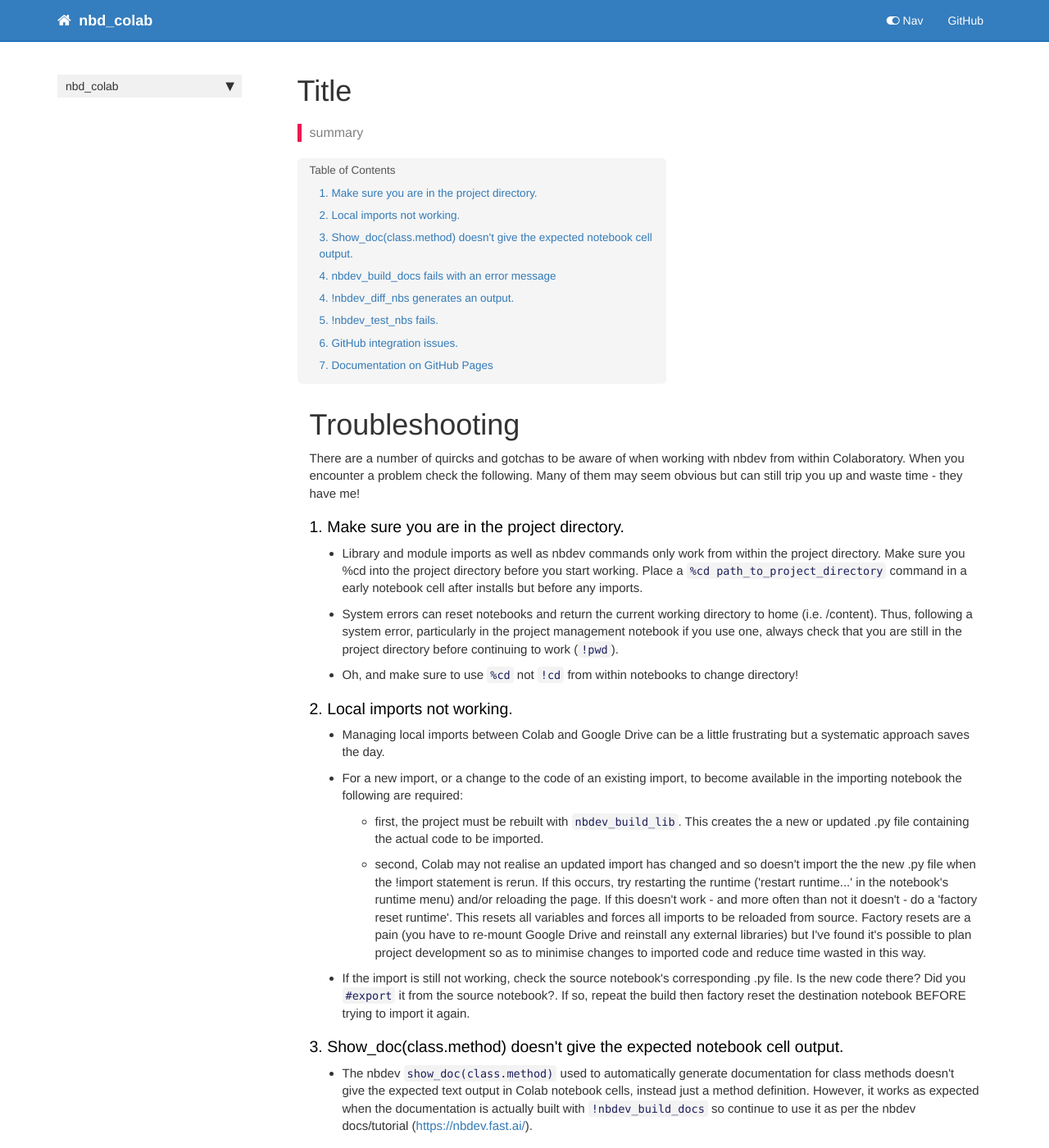
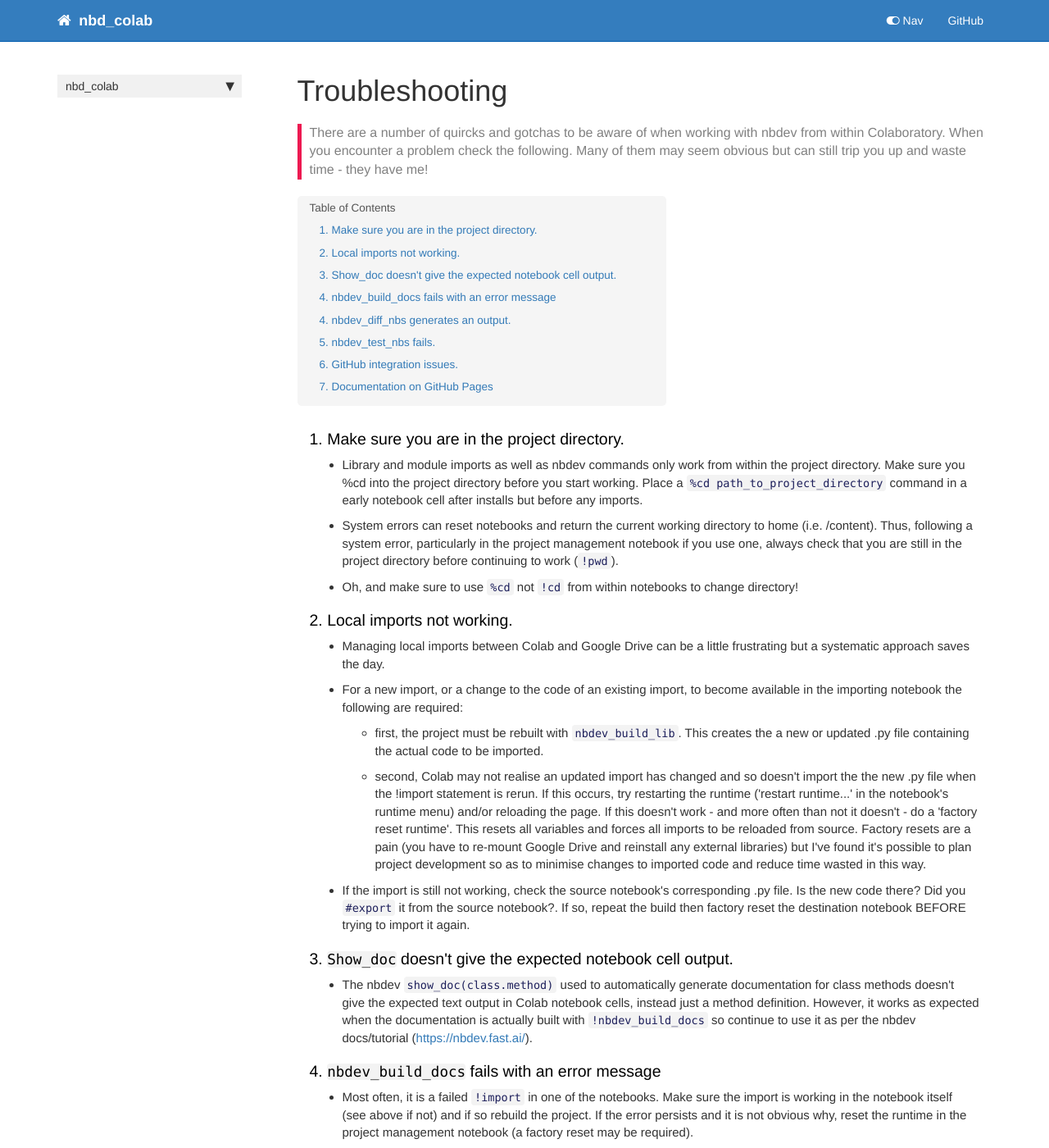
Before and after one commit to hallmx/nbd_colab, a Jekyll site: the page built from docs/troubleshooting.html, in a window 1280 px wide and 1400 px high. Shown: the whole window at 82% size. Built offline with Jekyll 4.4.1, drawn with Linux system fonts in a browser that asks for light colours; nearby versions of some CDN libraries; comment, search, counter and statistics services are not loaded; some of the changed text lies outside the part shown.

Commit message:
bugfix to nbdev syntax in troubleshoot.ipynb

```diff
--- a/docs/_data/sidebars/home_sidebar.yml
+++ b/docs/_data/sidebars/home_sidebar.yml
@@ -16,7 +16,7 @@ entries:
       title: Adding a new notebook
       url: /tutorial
     - output: web,pdf
-      title: Title
+      title: Troubleshooting
       url: /troubleshooting
     output: web
     title: nbd_colab
--- a/docs/sidebar.json
+++ b/docs/sidebar.json
@@ -3,6 +3,6 @@
     "Overview": "/",
     "Project setup with nbd_colab": "/core",
     "Adding a new notebook": "/tutorial",
-    "Title": "/troubleshooting"
+    "Troubleshooting": "/troubleshooting"
   }
 }
--- a/docs/troubleshooting.html
+++ b/docs/troubleshooting.html
@@ -1,11 +1,11 @@
 ---
 
-title: Title
+title: Troubleshooting
 
 keywords: fastai
 sidebar: home_sidebar
 
-summary: "summary"
+summary: "There are a number of quircks and gotchas to be aware of when working with nbdev from within Colaboratory. When you encounter a problem check the following. Many of them may seem obvious but can still trip you up and waste time - they have me!"
 ---
 <!--
 
@@ -25,13 +25,6 @@ summary: "summary"
 </div>
 <div class="cell border-box-sizing code_cell rendered">
 
-</div>
-<div class="cell border-box-sizing text_cell rendered"><div class="inner_cell">
-<div class="text_cell_render border-box-sizing rendered_html">
-<h1 id="Troubleshooting">Troubleshooting<a class="anchor-link" href="#Troubleshooting">&#182;</a></h1><p>There are a number of quircks and gotchas to be aware of when working with nbdev from within Colaboratory. When you encounter a problem check the following. Many of them may seem obvious but can still trip you up and waste time - they have me!</p>
-
-</div>
-</div>
 </div>
 <div class="cell border-box-sizing text_cell rendered"><div class="inner_cell">
 <div class="text_cell_render border-box-sizing rendered_html">
@@ -71,7 +64,7 @@ day.</p>
 </div>
 <div class="cell border-box-sizing text_cell rendered"><div class="inner_cell">
 <div class="text_cell_render border-box-sizing rendered_html">
-<h3 id="3.-Show_doc(class.method)-doesn't-give-the-expected-notebook-cell-output.">3. Show_doc(class.method) doesn't give the expected notebook cell output.<a class="anchor-link" href="#3.-Show_doc(class.method)-doesn't-give-the-expected-notebook-cell-output.">&#182;</a></h3><ul>
+<h3 id="3.-Show_doc-doesn't-give-the-expected-notebook-cell-output.">3. <code>Show_doc</code> doesn't give the expected notebook cell output.<a class="anchor-link" href="#3.-Show_doc-doesn't-give-the-expected-notebook-cell-output.">&#182;</a></h3><ul>
 <li>The nbdev <code>show_doc(class.method)</code> used to automatically generate documentation for class methods doesn't give the expected text output in Colab notebook cells, instead just a method definition. However, it works as expected when the documentation is actually built with <code>!nbdev_build_docs</code> so continue to use it as per the nbdev docs/tutorial (<a href="https://nbdev.fast.ai/">https://nbdev.fast.ai/</a>).</li>
 </ul>
 
@@ -80,7 +73,7 @@ day.</p>
 </div>
 <div class="cell border-box-sizing text_cell rendered"><div class="inner_cell">
 <div class="text_cell_render border-box-sizing rendered_html">
-<h3 id="4.-nbdev_build_docs-fails-with-an-error-message">4. nbdev_build_docs fails with an error message<a class="anchor-link" href="#4.-nbdev_build_docs-fails-with-an-error-message">&#182;</a></h3><ul>
+<h3 id="4.-nbdev_build_docs-fails-with-an-error-message">4. <code>nbdev_build_docs</code> fails with an error message<a class="anchor-link" href="#4.-nbdev_build_docs-fails-with-an-error-message">&#182;</a></h3><ul>
 <li>Most often, it is a failed <code>!import</code> in one of the notebooks. Make sure the import is working in the notebook itself (see above if not) and if so rebuild the project. If the error persists and it is not obvious why, reset the runtime in the project management notebook (a factory reset may be required).</li>
 </ul>
 
@@ -89,7 +82,7 @@ day.</p>
 </div>
 <div class="cell border-box-sizing text_cell rendered"><div class="inner_cell">
 <div class="text_cell_render border-box-sizing rendered_html">
-<h3 id="4.-!nbdev_diff_nbs-generates-an-output.">4. !nbdev_diff_nbs generates an output.<a class="anchor-link" href="#4.-!nbdev_diff_nbs-generates-an-output.">&#182;</a></h3><ul>
+<h3 id="4.-nbdev_diff_nbs-generates-an-output.">4. <code>nbdev_diff_nbs</code> generates an output.<a class="anchor-link" href="#4.-nbdev_diff_nbs-generates-an-output.">&#182;</a></h3><ul>
 <li>Code diffs between the notebooks and build files can cause problems with github integration. If nbdev_diff_nbs gives an output, therefore, you'll need to either run <code>notebook2script()</code> or <code>script2notebook()</code> from a notebook cell to fix the difference (see the nbdev docs at <a href="https://nbdev.fast.ai/">https://nbdev.fast.ai/</a>). </li>
 </ul>
 
@@ -98,7 +91,7 @@ day.</p>
 </div>
 <div class="cell border-box-sizing text_cell rendered"><div class="inner_cell">
 <div class="text_cell_render border-box-sizing rendered_html">
-<h3 id="5.-!nbdev_test_nbs-fails.">5. !nbdev_test_nbs fails.<a class="anchor-link" href="#5.-!nbdev_test_nbs-fails.">&#182;</a></h3><ul>
+<h3 id="5.-nbdev_test_nbs-fails.">5. <code>nbdev_test_nbs</code> fails.<a class="anchor-link" href="#5.-nbdev_test_nbs-fails.">&#182;</a></h3><ul>
 <li><p>Testing is great and <code>nbdev_test_nbs</code> is an incredibly easy way of implementing them in your notebooks and across a whole project. I add tests to just about anything in my notebooks that can be tested and this saves a lot of time and frustration, especially as projects grow in size. Tests can be an excellent way of showing users how to use your code and can be included in the docs. Those you don't want exposed to the user <code>#hide</code>.</p>
 </li>
 <li><p>As well as simply reading the error message and debugging your code, it is worth considering the folowing when <code>nbdev_test_nbs</code> fails:</p>
```
Also changed, not shown: 1 other file.
